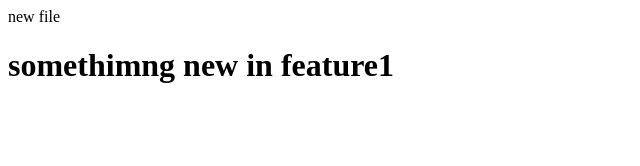
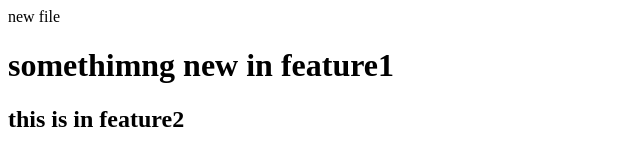
Before and after one commit to ishasharma-2005/localrepo, a plain HTML site: page index.html in a window 1280 px wide. Shown: the whole page, without its empty margins (0-640 px from the left). Drawn offline with Linux system fonts and the light colour scheme.

Commit message:
add new feature

```diff
--- a/index.html
+++ b/index.html
@@ -1,2 +1,3 @@
 <p>new file</p>
 <h1>somethimng new in feature1</h1>
+<h2>this is in feature2</h2>
```
